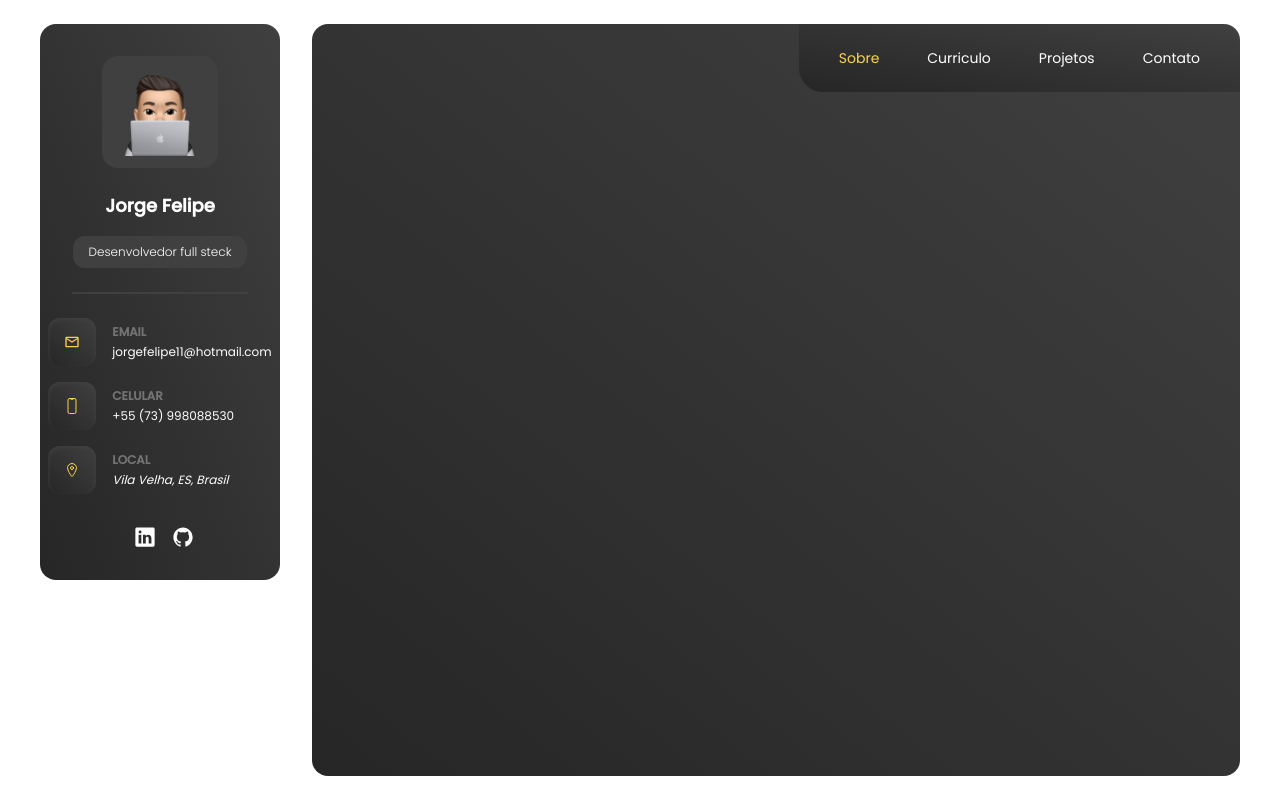
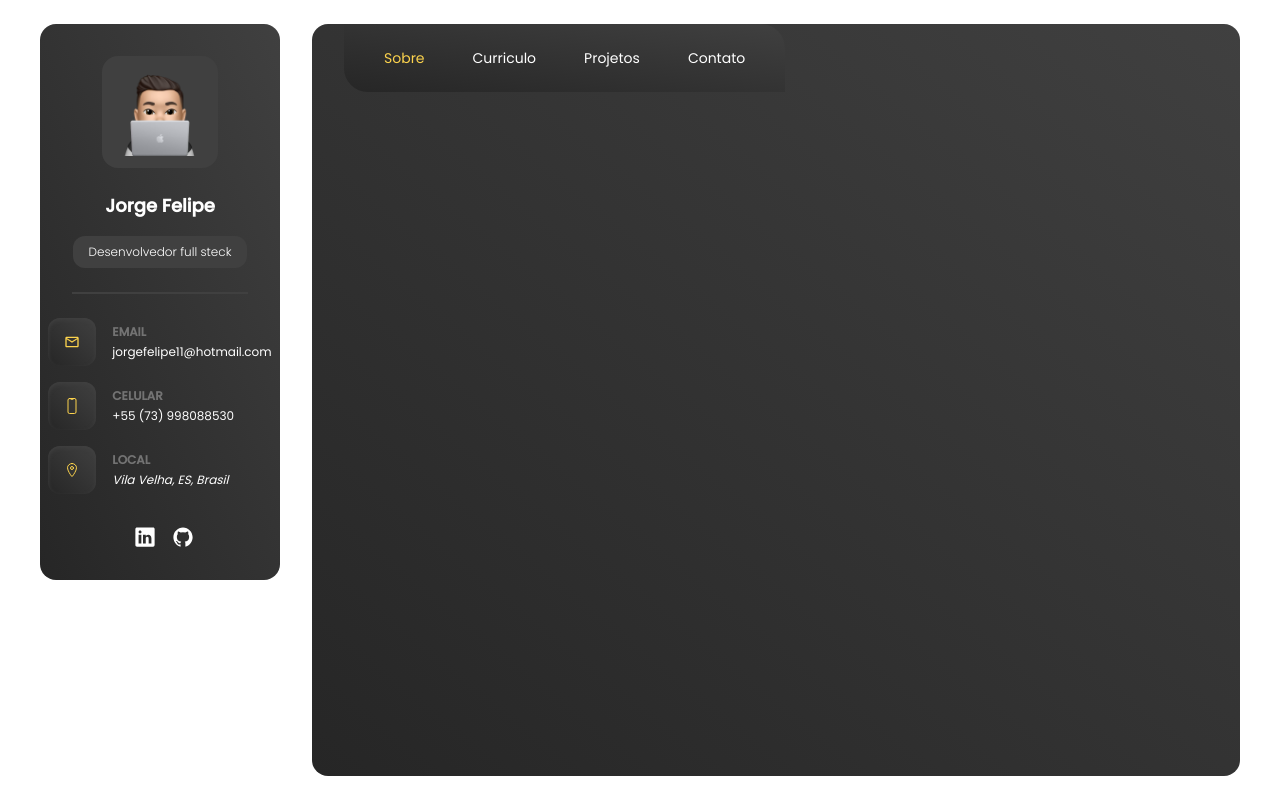
Before and after one commit to felipeJJ/portfolio, a Next.js app: page / in a window 1280 px wide. Built offline with nearby package versions, Linux system fonts and the light colour scheme.

Commit message:
fix: removing tailwind classes

```diff
--- a/src/app/components /MainContent.tsx
+++ b/src/app/components /MainContent.tsx
@@ -2,8 +2,8 @@ import NavBar from './navBar/NavBar'
 
 export default function MainContent() {
     return (
-        <section className="ml-8 w-[80%] overflow-y-scroll rounded-2xl bg-gradient-to-tr from-neutral-800 to-neutral-700">
-            <div className="flex justify-between">
+        <section className="ml-8 w-[80%] overflow-y-hidden rounded-2xl bg-gradient-to-tr from-neutral-800 to-neutral-700 pl-8">
+            <div>
                 <NavBar />
             </div>
         </section>
```
